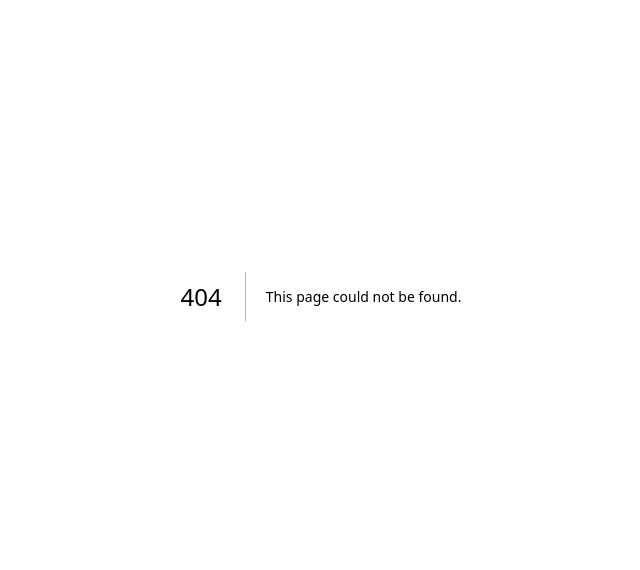
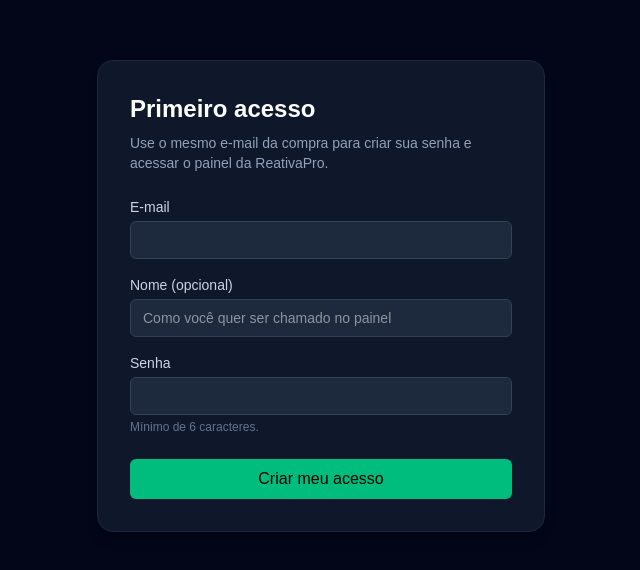
Before and after one commit to ReativaPro/reativapro, a Next.js app: page /primeiro-acesso in a window 1280 px wide. Before the commit this address had no page. Shown: the part 104-674 px from the top of the page, without its empty margins (319-959 px from the left). Built offline with nearby package versions, Linux system fonts and the light colour scheme.

Commit message:
cria página de primeiro acesso do cliente

```diff
--- /dev/null
+++ b/app/primeiro-acesso/page.tsx
@@ -0,0 +1,161 @@
+"use client"
+
+import { useState } from "react"
+import { useRouter } from "next/navigation"
+
+export default function PrimeiroAcessoPage() {
+  const router = useRouter()
+
+  const [email, setEmail] = useState("")
+  const [name, setName] = useState("")
+  const [password, setPassword] = useState("")
+  const [loading, setLoading] = useState(false)
+  const [error, setError] = useState<string | null>(null)
+  const [success, setSuccess] = useState(false)
+
+  async function handleSubmit(e: React.FormEvent) {
+    e.preventDefault()
+    setError(null)
+    setSuccess(false)
+
+    if (!email || !password) {
+      setError("Preencha e-mail e senha.")
+      return
+    }
+
+    if (password.length < 6) {
+      setError("A senha deve ter pelo menos 6 caracteres.")
+      return
+    }
+
+    try {
+      setLoading(true)
+
+      const res = await fetch("/api/primeiro-acesso", {
+        method: "POST",
+        headers: {
+          "Content-Type": "application/json",
+        },
+        body: JSON.stringify({
+          email,
+          password,
+          name,
+        }),
+      })
+
+      const data = await res.json()
+
+      if (!res.ok || !data.ok) {
+        switch (data.error) {
+          case "user_not_found":
+            setError(
+              "Não encontramos um cadastro com esse e-mail. Use o mesmo e-mail da compra."
+            )
+            break
+          case "no_active_subscription":
+            setError(
+              "Não encontramos uma assinatura ativa para este e-mail. Verifique o pagamento."
+            )
+            break
+          case "weak_password":
+            setError("A senha é muito fraca. Use pelo menos 6 caracteres.")
+            break
+          case "auth_create_failed":
+            setError(
+              "Não foi possível criar seu acesso agora. Tente novamente em alguns minutos."
+            )
+            break
+          default:
+            setError("Ocorreu um erro inesperado. Tente novamente.")
+        }
+        return
+      }
+
+      setSuccess(true)
+
+      // Depois de sucesso, manda pro login (que vamos criar na próxima camada)
+      setTimeout(() => {
+        router.push("/login")
+      }, 2000)
+    } catch (err) {
+      console.error(err)
+      setError("Erro de conexão. Verifique sua internet e tente novamente.")
+    } finally {
+      setLoading(false)
+    }
+  }
+
+  return (
+    <div className="min-h-screen flex items-center justify-center bg-slate-950">
+      <div className="w-full max-w-md bg-slate-900 p-8 rounded-2xl shadow-lg border border-slate-800">
+        <h1 className="text-2xl font-semibold text-white mb-2">
+          Primeiro acesso
+        </h1>
+        <p className="text-slate-400 text-sm mb-6">
+          Use o mesmo e-mail da compra para criar sua senha e acessar o painel
+          da ReativaPro.
+        </p>
+
+        <form onSubmit={handleSubmit} className="space-y-4">
+          <div>
+            <label className="block text-sm text-slate-300 mb-1">E-mail</label>
+            <input
+              type="email"
+              className="w-full rounded-md bg-slate-800 border border-slate-700 px-3 py-2 text-sm text-white outline-none focus:ring-2 focus:ring-emerald-500"
+              value={email}
+              onChange={(e) => setEmail(e.target.value)}
+              required
+            />
+          </div>
+
+          <div>
+            <label className="block text-sm text-slate-300 mb-1">
+              Nome (opcional)
+            </label>
+            <input
+              type="text"
+              className="w-full rounded-md bg-slate-800 border border-slate-700 px-3 py-2 text-sm text-white outline-none focus:ring-2 focus:ring-emerald-500"
+              value={name}
+              onChange={(e) => setName(e.target.value)}
+              placeholder="Como você quer ser chamado no painel"
+            />
+          </div>
+
+          <div>
+            <label className="block text-sm text-slate-300 mb-1">Senha</label>
+            <input
+              type="password"
+              className="w-full rounded-md bg-slate-800 border border-slate-700 px-3 py-2 text-sm text-white outline-none focus:ring-2 focus:ring-emerald-500"
+              value={password}
+              onChange={(e) => setPassword(e.target.value)}
+              required
+            />
+            <p className="text-xs text-slate-500 mt-1">
+              Mínimo de 6 caracteres.
+            </p>
+          </div>
+
+          {error && (
+            <div className="text-sm text-red-400 bg-red-950/40 border border-red-700 rounded-md px-3 py-2">
+              {error}
+            </div>
+          )}
+
+          {success && (
+            <div className="text-sm text-emerald-400 bg-emerald-950/40 border border-emerald-700 rounded-md px-3 py-2">
+              Conta criada com sucesso! Redirecionando para o login...
+            </div>
+          )}
+
+          <button
+            type="submit"
+            disabled={loading}
+            className="w-full rounded-md bg-emerald-500 hover:bg-emerald-600 disabled:opacity-60 disabled:cursor-not-allowed text-black font-medium py-2 mt-2 transition"
+          >
+            {loading ? "Criando acesso..." : "Criar meu acesso"}
+          </button>
+        </form>
+      </div>
+    </div>
+  )
+}
```
